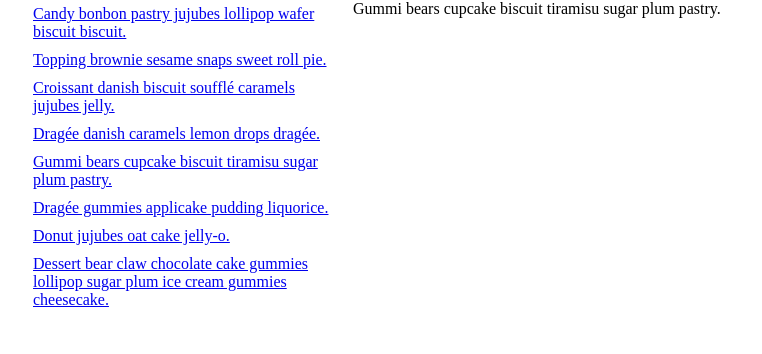
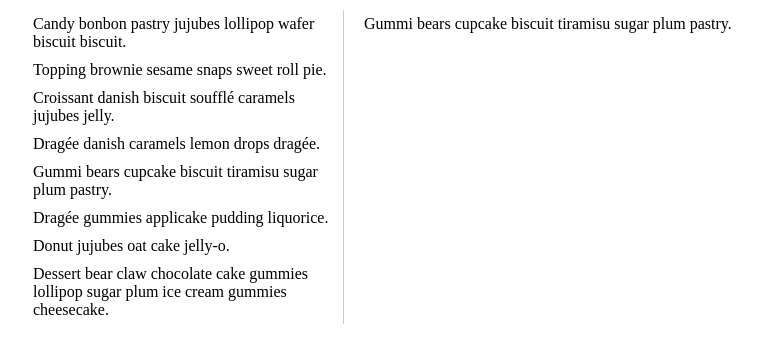
Before and after one commit to alaughlin/link-clicker, a plain HTML site: page index.html in a window 1280 px wide. Both pictures are taken after a click on the element 340 px from the left and 157 px from the top of the page. Shown: the whole page, without its empty margins (157-919 px from the left). Drawn offline with Linux system fonts and the light colour scheme.

Commit message:
Basic styling.

```diff
--- a/css/main.css
+++ b/css/main.css
@@ -1,4 +1,4 @@
-html, body, section, article, ul, li, a {
+html, body, section, article, ul, li, a, p {
   margin: 0;
   padding: 0;
   border: 0;
@@ -9,15 +9,23 @@ ul {
   list-style: none;
 }
 
+a {
+  text-decoration: none;
+  color: black;
+}
+
 #wrap {
   width: 900px;
   margin: 0 auto;
+  margin-top: 10px;
 }
 
 #sentences {
   width: 300px;
   float: left;
+  padding-right: 10px;
   margin-right: 20px;
+  border-right: 1px solid #ccc;
 }
 
 .sentence-link {
@@ -25,7 +33,15 @@ ul {
   display: block;
 }
 
+.sentence-link:hover {
+  color: blue;
+}
+
 #sentence-display {
-  width: 450px;
+  width: 569px;
   float: left;
 }
+
+#sentence-display > p {
+  padding: 5px 0;
+}
--- a/js/main.js
+++ b/js/main.js
@@ -12,7 +12,7 @@ $(document).ready(function () {
     $.ajax({
       url: "/",
       success: function () {
-        $('#sentence-display').html(sentence);
+        $('#sentence-display').html('<p>' + sentence + '</p>');
       }
     });
   });
```
